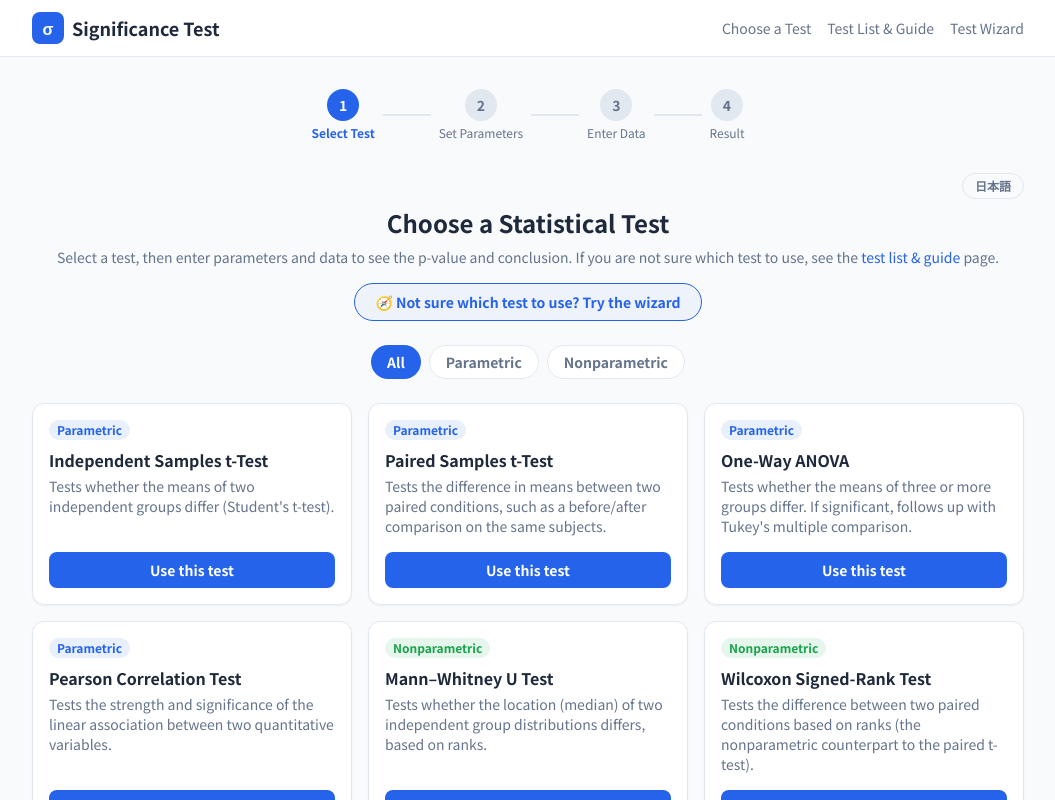
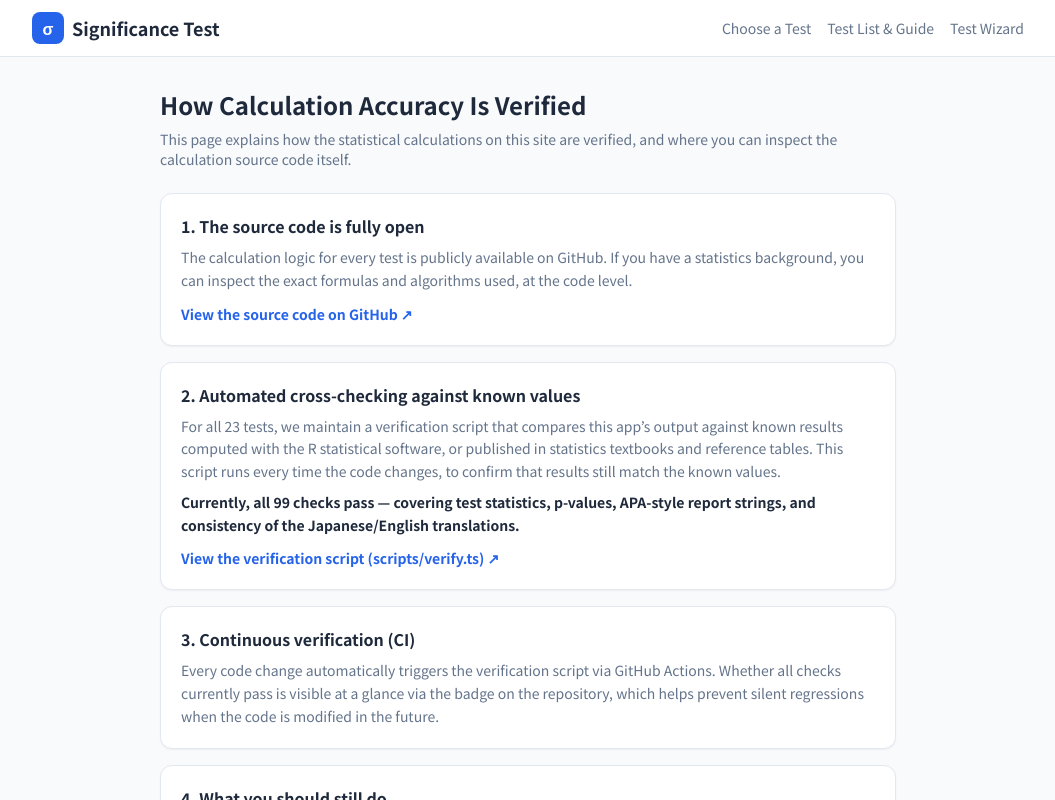
Before and after one commit to romatt721/kentei-app, a React (Vite) app: page /verification in a window 1280 px wide. Shown: the top 800 px of the page, without its empty margins (112-1167 px from the left). Built offline with nearby package versions, Linux system fonts and the light colour scheme.

Commit message:
Add verification page, CI, and README badge for calculation trust
Publish the verification methodology (R/table cross-checks, 99 passing
checks) on a new /verification page, add a GitHub Actions workflow that
runs npm run verify on every push/PR, and link the CI badge from README.

```diff
--- a/src/App.tsx
+++ b/src/App.tsx
@@ -15,6 +15,7 @@ import ResultPage from './pages/ResultPage';
 import TermsPage from './pages/TermsPage';
 import TestGuide from './pages/TestGuide';
 import TestSelector from './pages/TestSelector';
+import VerificationPage from './pages/VerificationPage';
 
 export default function App() {
   return (
@@ -34,6 +35,7 @@ export default function App() {
                 <Route path="/explain/:testId" element={<ExplainDetail />} />
                 <Route path="/credits" element={<CreditsPage />} />
                 <Route path="/faq" element={<FaqPage />} />
+                <Route path="/verification" element={<VerificationPage />} />
                 <Route path="/contact" element={<ContactPage />} />
                 <Route path="/privacy" element={<PrivacyPage />} />
                 <Route path="/terms" element={<TermsPage />} />
--- a/src/components/Footer.tsx
+++ b/src/components/Footer.tsx
@@ -10,6 +10,9 @@ export default function Footer() {
         <nav className="flex flex-wrap justify-center gap-x-4 gap-y-1">
           <Link to="/faq" className="text-primary hover:underline">
             {t('footer.faq')}
+          </Link>
+          <Link to="/verification" className="text-primary hover:underline">
+            {t('footer.verification')}
           </Link>
           <Link to="/contact" className="text-primary hover:underline">
             {t('footer.contact')}
--- a/src/i18n/ui.en.ts
+++ b/src/i18n/ui.en.ts
@@ -19,6 +19,7 @@ export const UI_EN: Record<string, string> = {
   'footer.privacy': 'All calculations run entirely in your browser. No data is ever sent to a server.',
   'footer.credits': 'Open Source Licenses',
   'footer.faq': 'FAQ',
+  'footer.verification': 'How Accuracy Is Verified',
   'footer.contact': 'Contact',
   'footer.privacyPolicy': 'Privacy Policy',
   'footer.termsOfUse': 'Terms of Use',
--- a/src/i18n/ui.ja.ts
+++ b/src/i18n/ui.ja.ts
@@ -19,6 +19,7 @@ export const UI_JA: Record<string, string> = {
   'footer.privacy': 'すべての計算はお使いのブラウザ内で完結し、データは外部に送信されません。',
   'footer.credits': 'オープンソースライセンス（クレジット表示）',
   'footer.faq': 'よくある質問',
+  'footer.verification': '計算結果の検証について',
   'footer.contact': 'お問い合わせ',
   'footer.privacyPolicy': 'プライバシーポリシー',
   'footer.termsOfUse': '利用規約',
--- /dev/null
+++ b/src/pages/VerificationPage.tsx
@@ -0,0 +1,104 @@
+import { Link } from 'react-router-dom';
+import { useLocale } from '../i18n/LocaleContext';
+
+const CONTENT = {
+  ja: {
+    title: '計算結果の検証について',
+    subtitle:
+      '本サイトの統計計算がどのように検証されているか、そして計算コード自体をどこで確認できるかをまとめています。',
+    sections: [
+      {
+        heading: '1. ソースコードはすべて公開されています',
+        body: 'すべての検定の計算ロジックは、GitHub上のリポジトリで誰でも閲覧できます。統計に詳しい方は、実際に使われている数式やアルゴリズムをコードレベルで確認いただけます。',
+        link: { label: 'GitHubでソースコードを見る', url: 'https://github.com/romatt721/kentei-app' },
+      },
+      {
+        heading: '2. 既知の値との自動照合（検算）',
+        body: '全23種類の検定について、統計解析ソフトR、または統計学の教科書・数表に掲載されている既知の計算例と結果を突き合わせる検算スクリプトを用意しています。コードを変更するたびにこの検算を実行し、計算結果が既知の値と一致することを確認しています。',
+        detail: '現在、99項目の検算（統計量・p値・APA形式のレポート文・多言語表示の整合性を含む）がすべて一致しています。',
+        link: {
+          label: '検算スクリプト（scripts/verify.ts）を見る',
+          url: 'https://github.com/romatt721/kentei-app/blob/main/scripts/verify.ts',
+        },
+      },
+      {
+        heading: '3. 継続的な検算（CI）',
+        body: 'コードに変更を加えるたびに、GitHub Actions上で自動的に検算スクリプトが実行されます。検算がすべて通過していることは、リポジトリのバッジで常に確認できます。将来コードを修正した際に、意図せず計算結果がずれてしまう事故を防ぐ仕組みです。',
+      },
+      {
+        heading: '4. それでも確認いただきたいこと',
+        body: '本サイトは学習・参考目的のツールであり、正確性を保証するものではありません。研究発表や論文投稿、医療・実務上の重要な意思決定には、必ず専門家の確認や、R・SPSSなどの専用統計ソフトウェアによる並行検証を行ってください。',
+      },
+    ],
+  },
+  en: {
+    title: 'How Calculation Accuracy Is Verified',
+    subtitle:
+      'This page explains how the statistical calculations on this site are verified, and where you can inspect the calculation source code itself.',
+    sections: [
+      {
+        heading: '1. The source code is fully open',
+        body: 'The calculation logic for every test is publicly available on GitHub. If you have a statistics background, you can inspect the exact formulas and algorithms used, at the code level.',
+        link: { label: 'View the source code on GitHub', url: 'https://github.com/romatt721/kentei-app' },
+      },
+      {
+        heading: '2. Automated cross-checking against known values',
+        body: 'For all 23 tests, we maintain a verification script that compares this app’s output against known results computed with the R statistical software, or published in statistics textbooks and reference tables. This script runs every time the code changes, to confirm that results still match the known values.',
+        detail: 'Currently, all 99 checks pass — covering test statistics, p-values, APA-style report strings, and consistency of the Japanese/English translations.',
+        link: {
+          label: 'View the verification script (scripts/verify.ts)',
+          url: 'https://github.com/romatt721/kentei-app/blob/main/scripts/verify.ts',
+        },
+      },
+      {
+        heading: '3. Continuous verification (CI)',
+        body: 'Every code change automatically triggers the verification script via GitHub Actions. Whether all checks currently pass is visible at a glance via the badge on the repository, which helps prevent silent regressions when the code is modified in the future.',
+      },
+      {
+        heading: '4. What you should still do',
+        body: 'This site is provided for learning and reference purposes, and accuracy is not guaranteed. For research publications, academic papers, or important medical or professional decisions, please always verify results with a qualified expert and dedicated statistical software such as R or SPSS.',
+      },
+    ],
+  },
+};
+
+/** 計算結果の検証についてのページ */
+export default function VerificationPage() {
+  const { locale, t } = useLocale();
+  const content = CONTENT[locale];
+
+  return (
+    <div className="mx-auto max-w-3xl px-4 py-8">
+      <h1 className="mb-2 text-2xl font-bold text-textMain">{content.title}</h1>
+      <p className="mb-6 text-sm text-textSub">{content.subtitle}</p>
+
+      <div className="flex flex-col gap-4">
+        {content.sections.map((section) => (
+          <div key={section.heading} className="rounded-xl border border-border bg-card p-5 shadow-sm">
+            <h2 className="mb-2 font-bold text-textMain">{section.heading}</h2>
+            <p className="text-sm leading-relaxed text-textSub">{section.body}</p>
+            {'detail' in section && section.detail && (
+              <p className="mt-2 text-sm font-bold leading-relaxed text-textMain">{section.detail}</p>
+            )}
+            {'link' in section && section.link && (
+              <a
+                href={section.link.url}
+                target="_blank"
+                rel="noopener noreferrer"
+                className="mt-3 inline-block text-sm font-bold text-primary hover:underline"
+              >
+                {section.link.label} ↗
+              </a>
+            )}
+          </div>
+        ))}
+      </div>
+
+      <p className="mt-6 text-sm">
+        <Link to="/faq" className="font-bold text-primary hover:underline">
+          {t('footer.faq')} →
+        </Link>
+      </p>
+    </div>
+  );
+}
```
Also changed, not shown: 1 other file (tests, documents, lock files or other folders).
